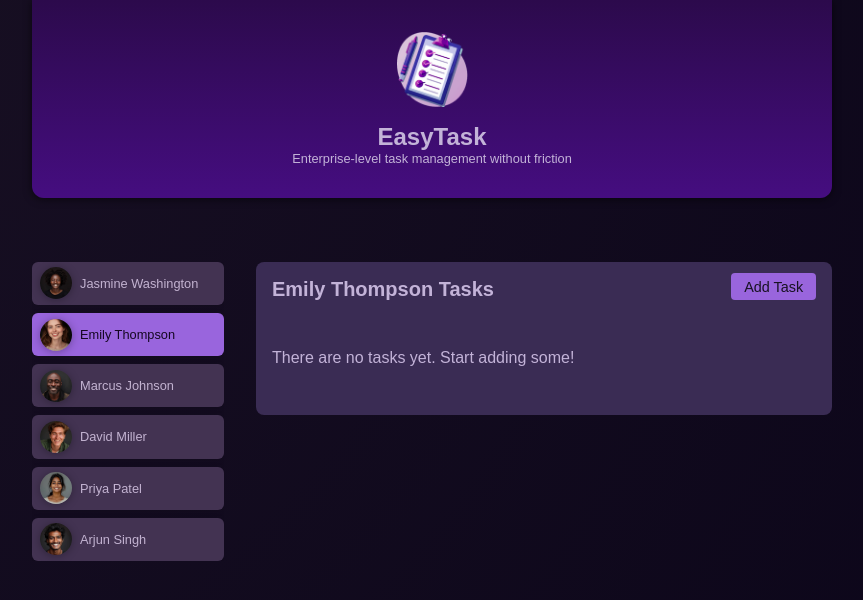
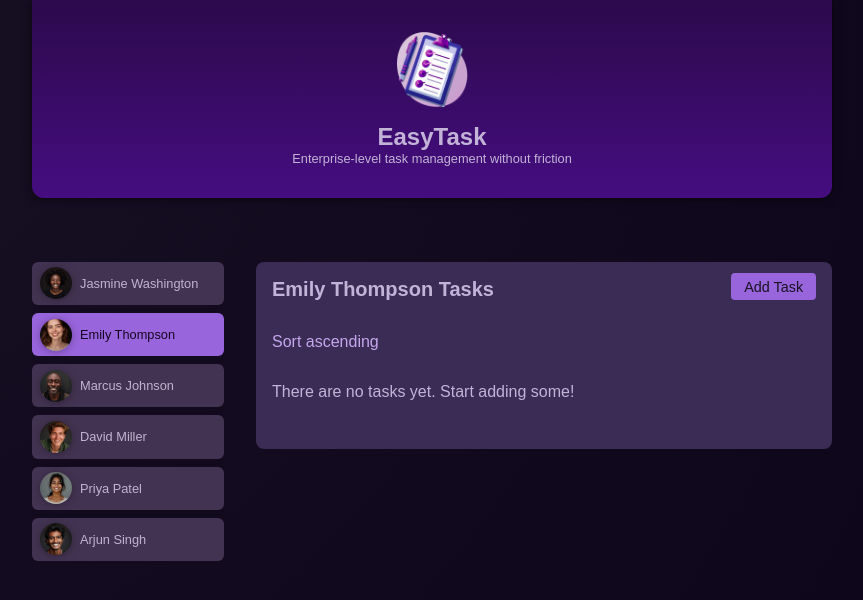
Before and after one commit to jlavie/routing, an Angular app: page /users/u2/tasks in a window 1280 px wide. Shown: the top 600 px of the page, without its empty margins (208-1071 px from the left). Built offline with nearby package versions, Linux system fonts and the light colour scheme.

Commit message:
extracting query params via inputs

```diff
--- a/src/app/tasks/tasks.component.css
+++ b/src/app/tasks/tasks.component.css
@@ -1,3 +1,13 @@
+a {
+  text-decoration: none;
+  color: #c6a7ed;
+}
+
+a:active,
+a:hover {
+  color: #916ebb;
+}
+
 ul {
   list-style: none;
   margin: 1rem 0;
--- a/src/app/tasks/tasks.component.html
+++ b/src/app/tasks/tasks.component.html
@@ -1,3 +1,11 @@
+<p>
+  <a routerLink="./" [queryParams]="{
+    order: order() === 'asc' ? 'desc' : 'asc'}"
+  >
+    Sort {{ order() === 'asc' ? 'descending' : 'ascending' }}
+  </a>
+</p>
+
 <ul>
   @for (task of userTasks(); track task.id) {
     <li>
--- a/src/app/tasks/tasks.component.ts
+++ b/src/app/tasks/tasks.component.ts
@@ -1,18 +1,20 @@
-import { Component, computed, inject, input } from '@angular/core';
+import { Component, computed, DestroyRef, inject, input, OnInit } from '@angular/core';
 
 import { TaskComponent } from './task/task.component';
 import { Task } from './task/task.model';
 import { TasksService } from './tasks.service';
+import { ActivatedRoute, RouterLink } from '@angular/router';
 
 @Component({
   selector: 'app-tasks',
   standalone: true,
   templateUrl: './tasks.component.html',
   styleUrl: './tasks.component.css',
-  imports: [TaskComponent],
+  imports: [TaskComponent, RouterLink],
 })
 export class TasksComponent {
   userId = input.required<string>();
+  order = input<'asc' | 'desc'>();
 
   private tasksService = inject(TasksService);
   userTasks = computed(() => this.tasksService.allTasks().filter(t => t.userId === this.userId()));
```
